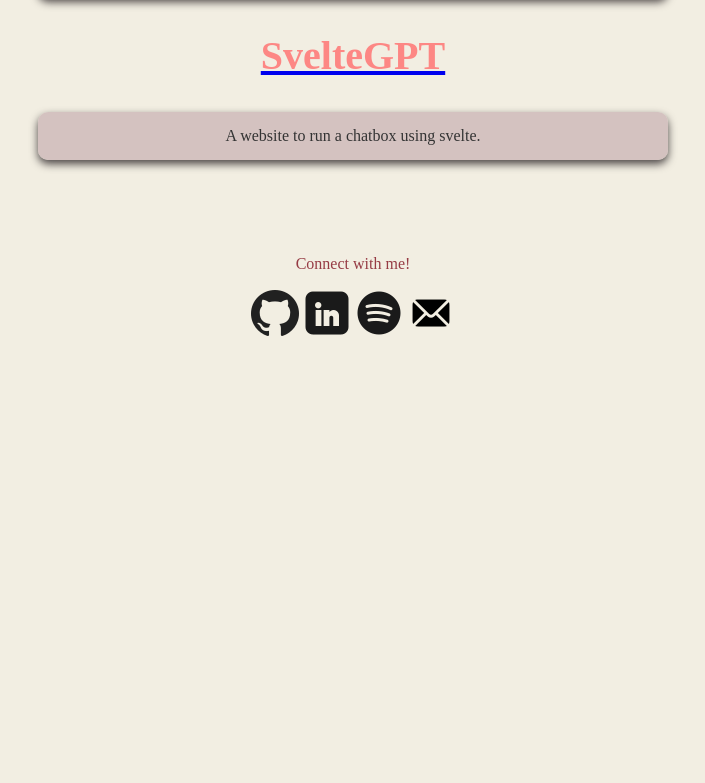
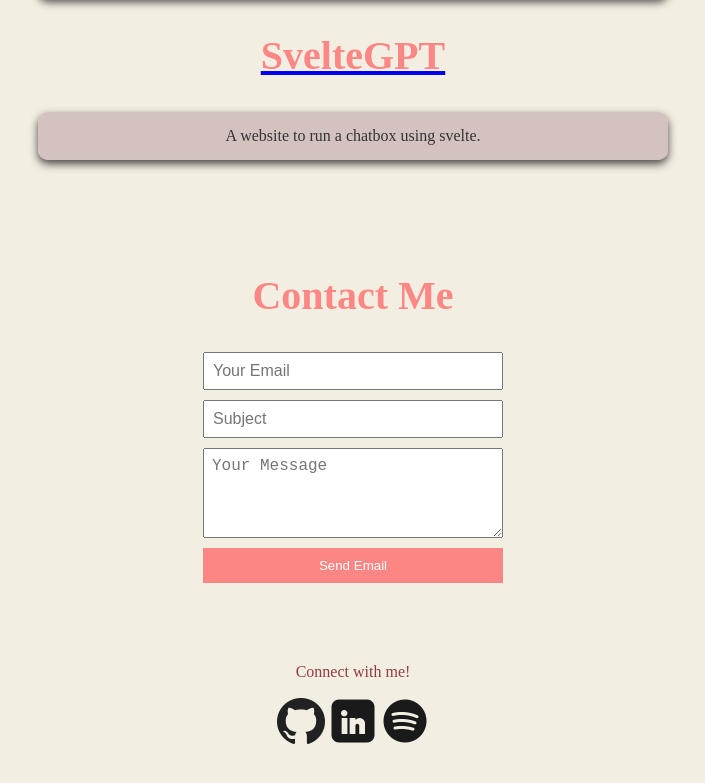
Before and after one commit to Douglasmyu/portfolio, a SvelteKit app: page / in a window 1280 px wide. Shown: the part 921-1704 px from the top of the page, without its empty margins (287-992 px from the left). Before the commit the page ends 1302 px from the top, so only its background shows below. Built offline with nearby package versions, Linux system fonts and the light colour scheme.

Commit message:
contact me

```diff
--- a/src/routes/+page.svelte
+++ b/src/routes/+page.svelte
@@ -7,9 +7,14 @@
       activeSection = section;
     }
 
-    function sendEmail() {
-      window.location.href = "mailto:douglasmyu@csu.fullerton.edu?subject=Hello&body=This%20is%20the%20body";
-    }
+    let email = '';
+    let subject = '';
+    let message = '';
+
+    const sendEmail = () => {
+    const mailtoLink = `mailto:douglasmyu@csu.fullerton.edu?subject=${encodeURIComponent(subject)}&body=${encodeURIComponent(message)}`;
+    window.location.href = mailtoLink;
+    };
     function openLinkedIn(){
       window.open('https://www.linkedin.com/in/douglas-yu-51614b165/');
     }
@@ -30,6 +35,29 @@
   </script>
 
   <style>
+      .contact-form {
+      display: flex;
+      flex-direction: column;
+      width: 300px;
+      margin: 0 auto;
+    }
+    .contact-form input,
+    .contact-form textarea {
+      margin-bottom: 10px;
+      padding: 8px;
+      font-size: 1rem;
+    }
+    .contact-form button {
+      padding: 10px;
+      background-color: rgba(255, 109, 109, 0.8);
+      color: white;
+      border: none;
+      cursor: pointer;
+    }
+    .contact-form button:hover {
+      background-color: rgba(255, 109, 109, 0.8);
+    }
+
     /* Basic styling for the menu and sections */
     .navbar {
       display: flex;
@@ -194,7 +222,15 @@
     </article>
   </section>
 
-
+  <section>
+    <div class="contact-form">
+      <h2>Contact Me</h2>
+      <input type="email" bind:value={email} placeholder="Your Email" required />
+      <input type="text" bind:value={subject} placeholder="Subject" required />
+      <textarea bind:value={message} placeholder="Your Message" rows="4" required></textarea>
+      <button on:click={sendEmail}>Send Email</button>
+    </div>
+  </section>
   <section id="links" > <!--Links section-->
     <p class="title">
       Connect with me!
@@ -203,5 +239,4 @@
     <img src="/img/gitIcon.png" class="icon" on:click={openGithub}>
     <img src="/img/linkedInIcon.png" class="icon "on:click={openGithub}>
     <img src="/img/spotifyIcon.png" class="icon" on:click={openSpotify}>
-    <img src="/img/emailIcon.png" class="icon" on:click={sendEmail}>
   </section>
```
